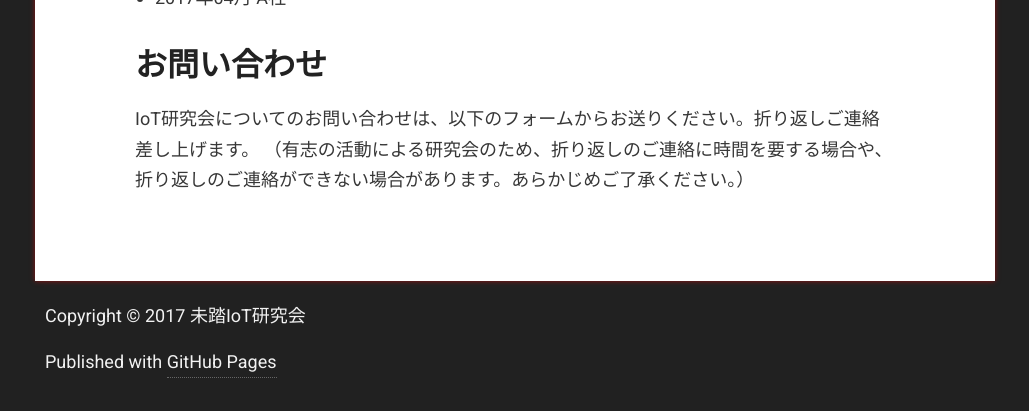
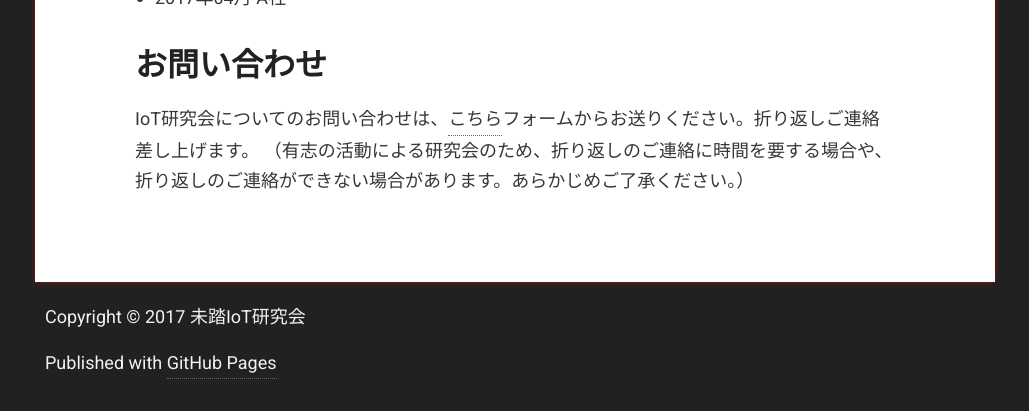
Before and after one commit to uedamm/mitou-iot-web, a Jekyll site: the page built from index.md, in a window 1280 px wide and 900 px high, scrolled down 2498 px. Shown: the part 486-897 px from the top of the window, without its empty margins (125-1154 px from the left). Built offline with Jekyll 4.4.1, drawn with Linux system fonts in a browser that asks for light colours; our own code applies the rules of GitHub Pages for plain Markdown files.

Commit message:
link to inquiry form

```diff
--- a/index.md
+++ b/index.md
@@ -82,5 +82,5 @@ layout: default
 
 ## お問い合わせ
 
-IoT研究会についてのお問い合わせは、以下のフォームからお送りください。折り返しご連絡差し上げます。
+IoT研究会についてのお問い合わせは、[こちら](https://iotmitou.wufoo.com/forms/m1e20olr169wns2/)フォームからお送りください。折り返しご連絡差し上げます。
 （有志の活動による研究会のため、折り返しのご連絡に時間を要する場合や、折り返しのご連絡ができない場合があります。あらかじめご了承ください。）
```
